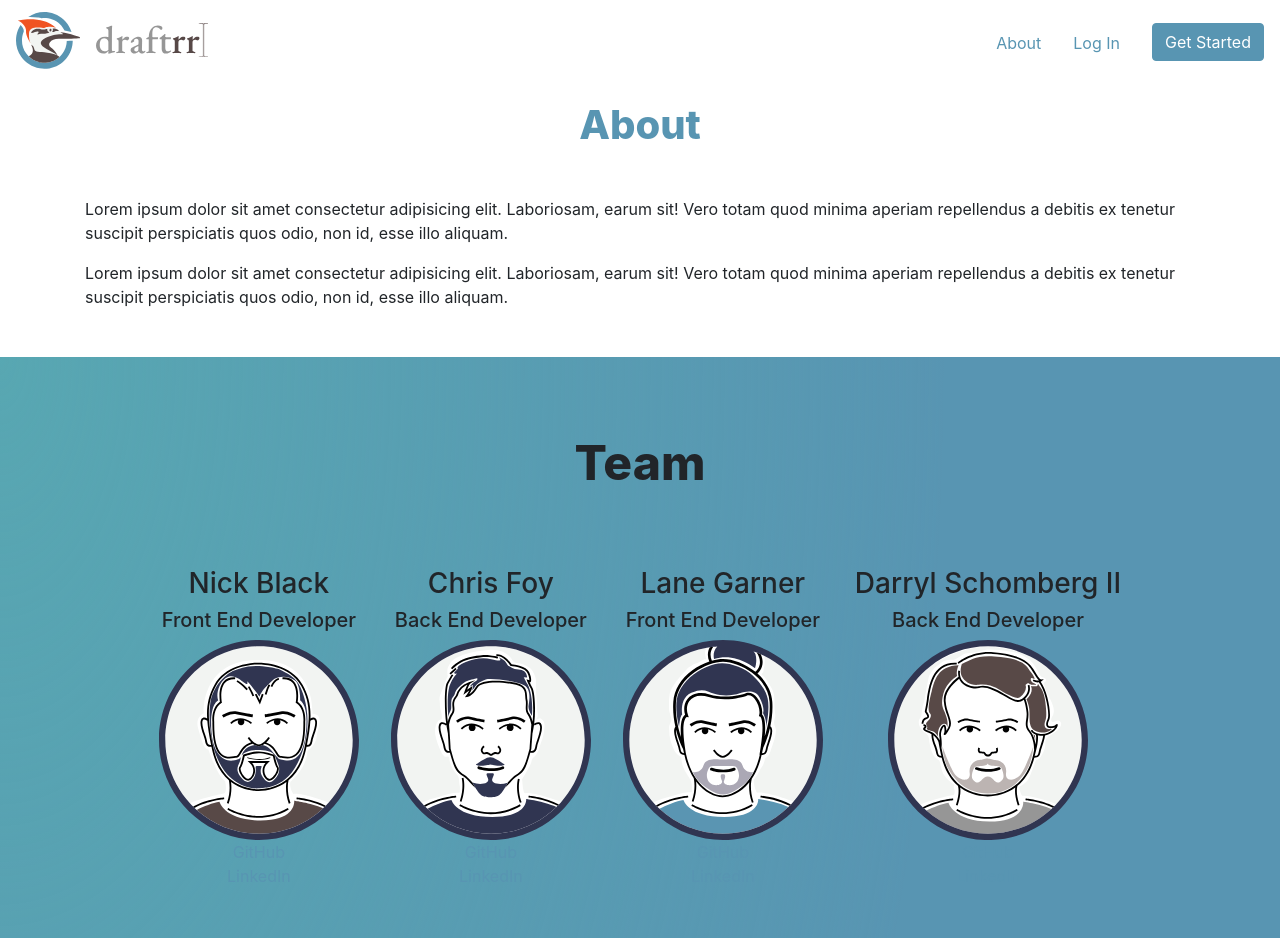
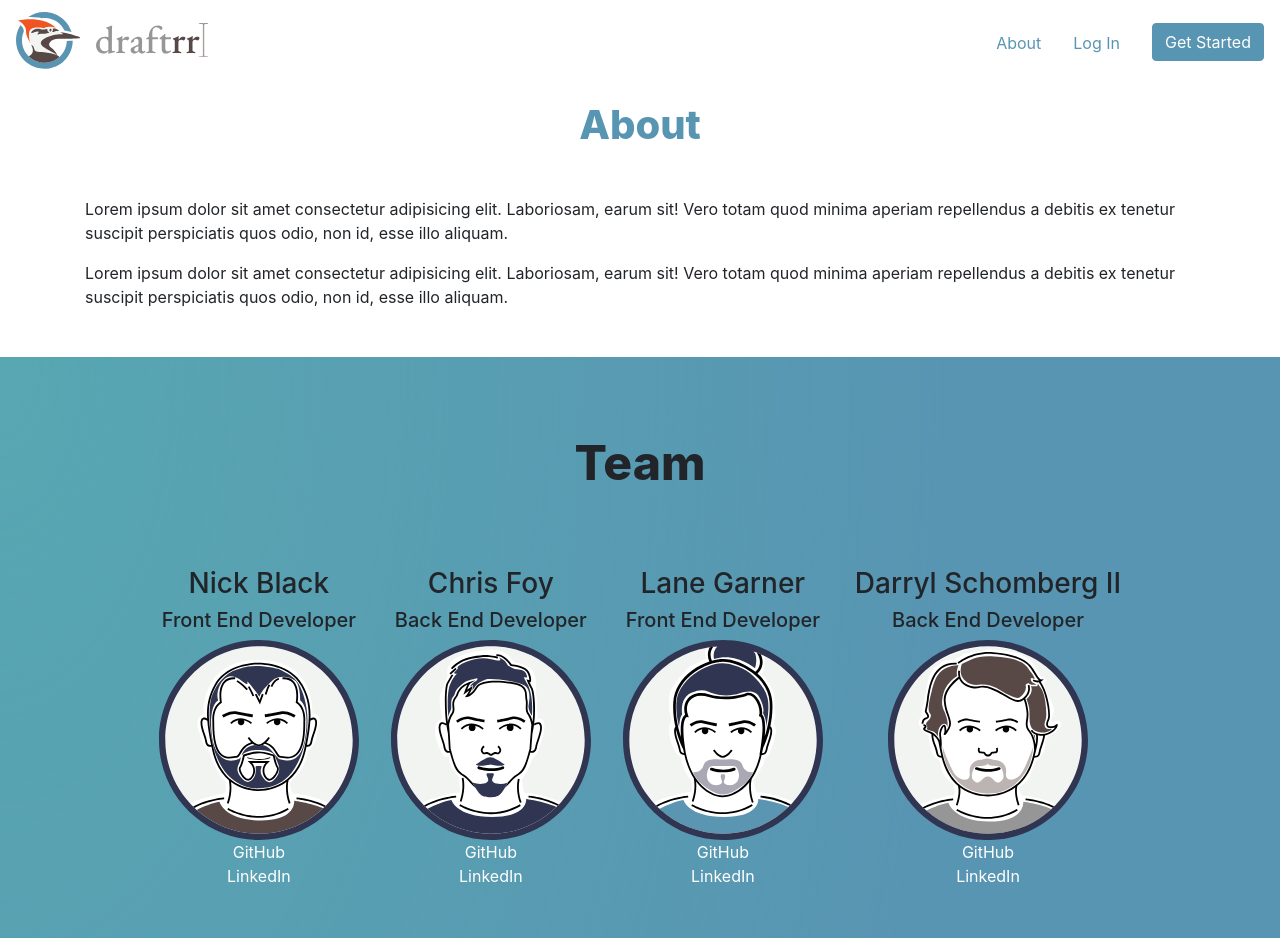
Before and after one commit to theMVPshop/DT02, a React (Create React App) app in the folder draftrr-react/: page /about in a window 1280 px wide. Shown: the top 938 px of the page. Built offline with nearby package versions, Linux system fonts and the light colour scheme; no server answers.

Commit message:
fixed some styles that were hitting other components in the about page

```diff
--- a/draftrr-react/src/components/About/About.scss
+++ b/draftrr-react/src/components/About/About.scss
@@ -6,10 +6,14 @@ a:active {
   color: inherit;
 }
 
-a:hover {
-  font-weight: 600;
-  color: inherit;
+.about-link {
+  color: white;
+  &:hover {
+    font-weight: 600;
+    color: inherit;
+  }
 }
+
 
 .teamHeading {
   font-size: 3em;
--- a/draftrr-react/src/components/About/ProfilePic.jsx
+++ b/draftrr-react/src/components/About/ProfilePic.jsx
@@ -7,8 +7,8 @@ export const ProfilePic = ({name, role, avatar, github, linkedin}) => {
             <h3>{name}</h3>
             <h5>{role}</h5>
             <Avatar devName={avatar} width='200' className="circle" />
-            <a href={`https://github.com/${github}`} target="_blank" rel="noreferrer">GitHub</a>
-            <a href={`https://linkedin.com/${linkedin}`} target="_blank" rel="noreferrer">LinkedIn</a>
+            <a className="about-link" href={`https://github.com/${github}`} target="_blank" rel="noreferrer">GitHub</a>
+            <a className="about-link" href={`https://linkedin.com/${linkedin}`} target="_blank" rel="noreferrer">LinkedIn</a>
         </div>
     )
 }
```
